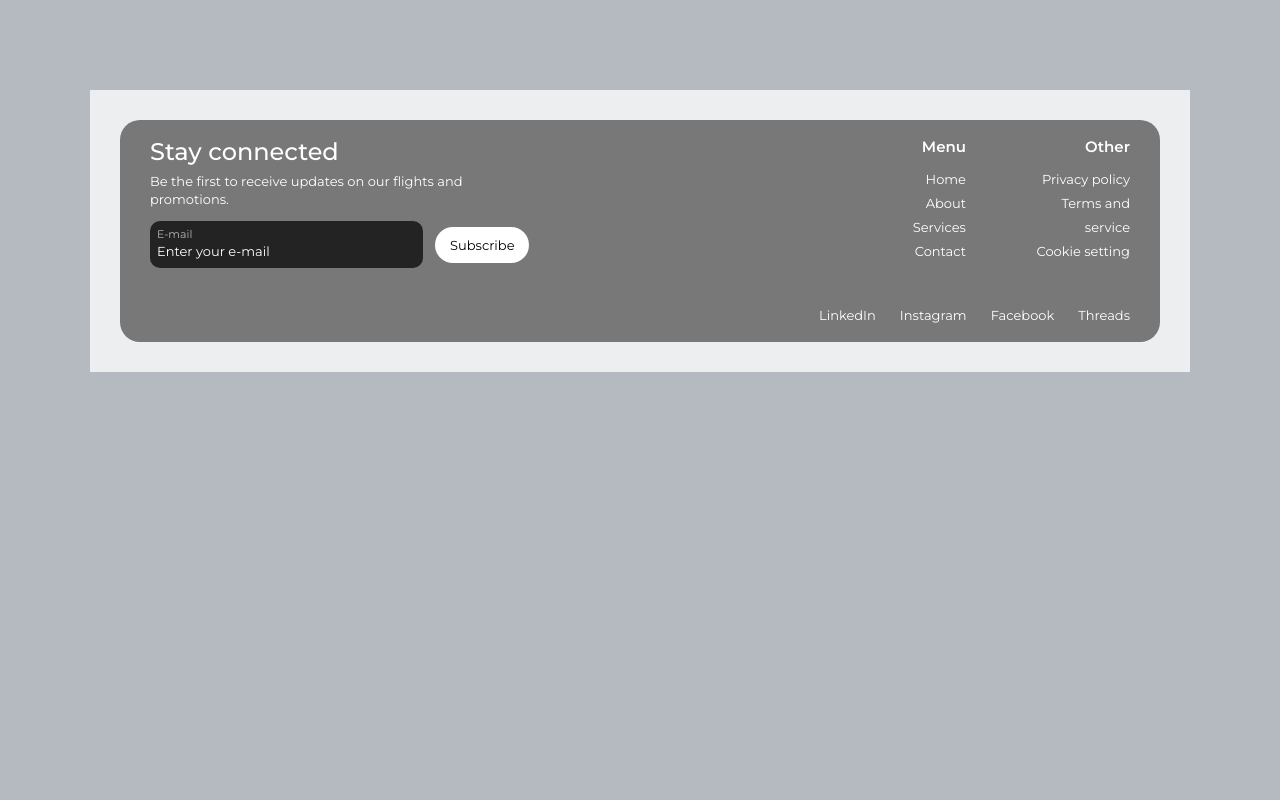
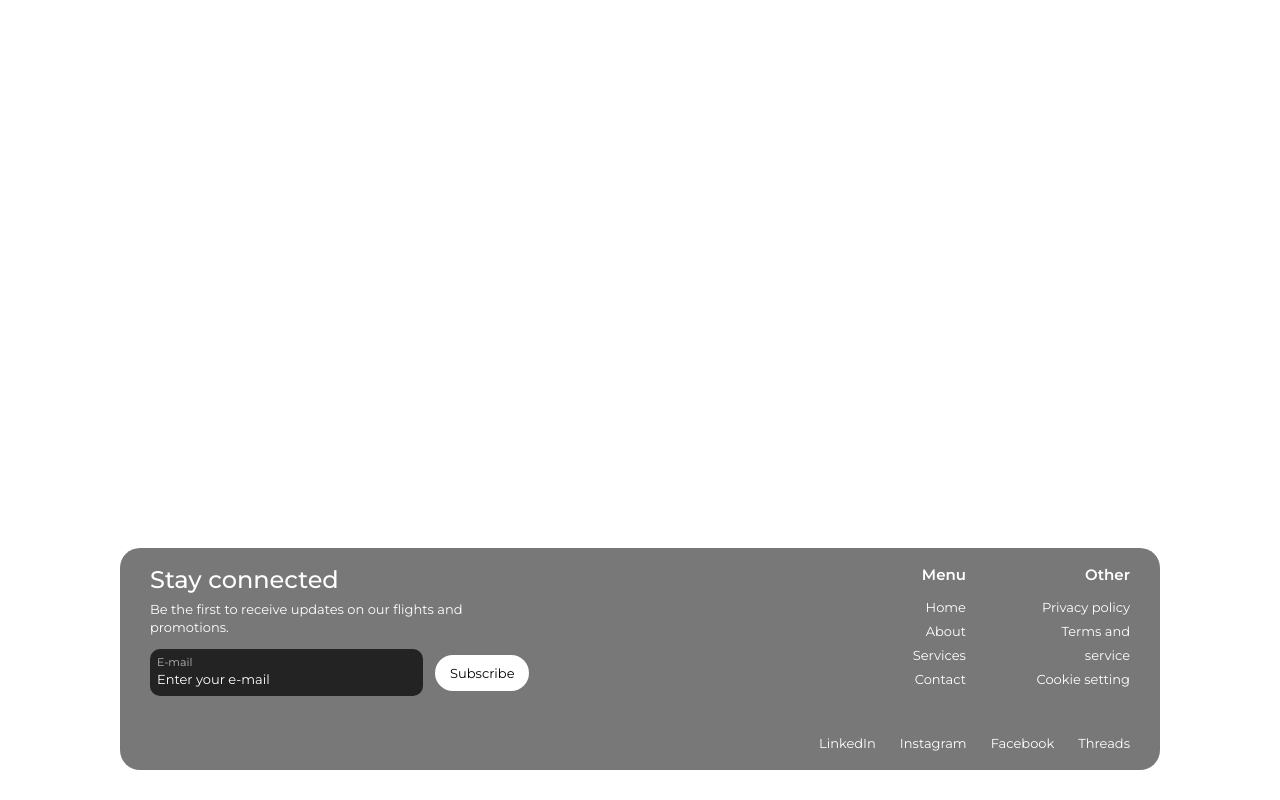
Before and after one commit to 0lcas0/exercice-en-continue, a website built with Parcel: page ex7/src/index.html in a window 1280 px wide. Built offline with nearby package versions, Linux system fonts and the light colour scheme.

Commit message:
color correction

```diff
--- a/ex7/src/css/main.css
+++ b/ex7/src/css/main.css
@@ -1,6 +1,6 @@
 :root {
-  --color-page-bg: #b5bac0;
-  --color-footer-bg: #eceef0;
+  --color-page-bg: #ffffff;
+  --color-footer-bg: #ffffff;
   --color-footer-container-bg: #777877;
   --color-input-bg: #232323;
   --color-white: #ffffff;
@@ -27,8 +27,11 @@ video {
 }
 
 body {
+  display: flex;
+  flex-direction: column;
+  min-height: 100vh;
   margin: 0;
-  padding: 90px;
+  padding: 90px 90px 0;
   background-color: var(--color-page-bg);
   font-family: var(--font-family);
   font-size: 16px;
@@ -63,6 +66,7 @@ ul {
 
 .footer {
   width: fit-content;
+  margin-top: auto;
   padding: 30px;
   background-color: var(--color-footer-bg);
   color: var(--color-white);
```
